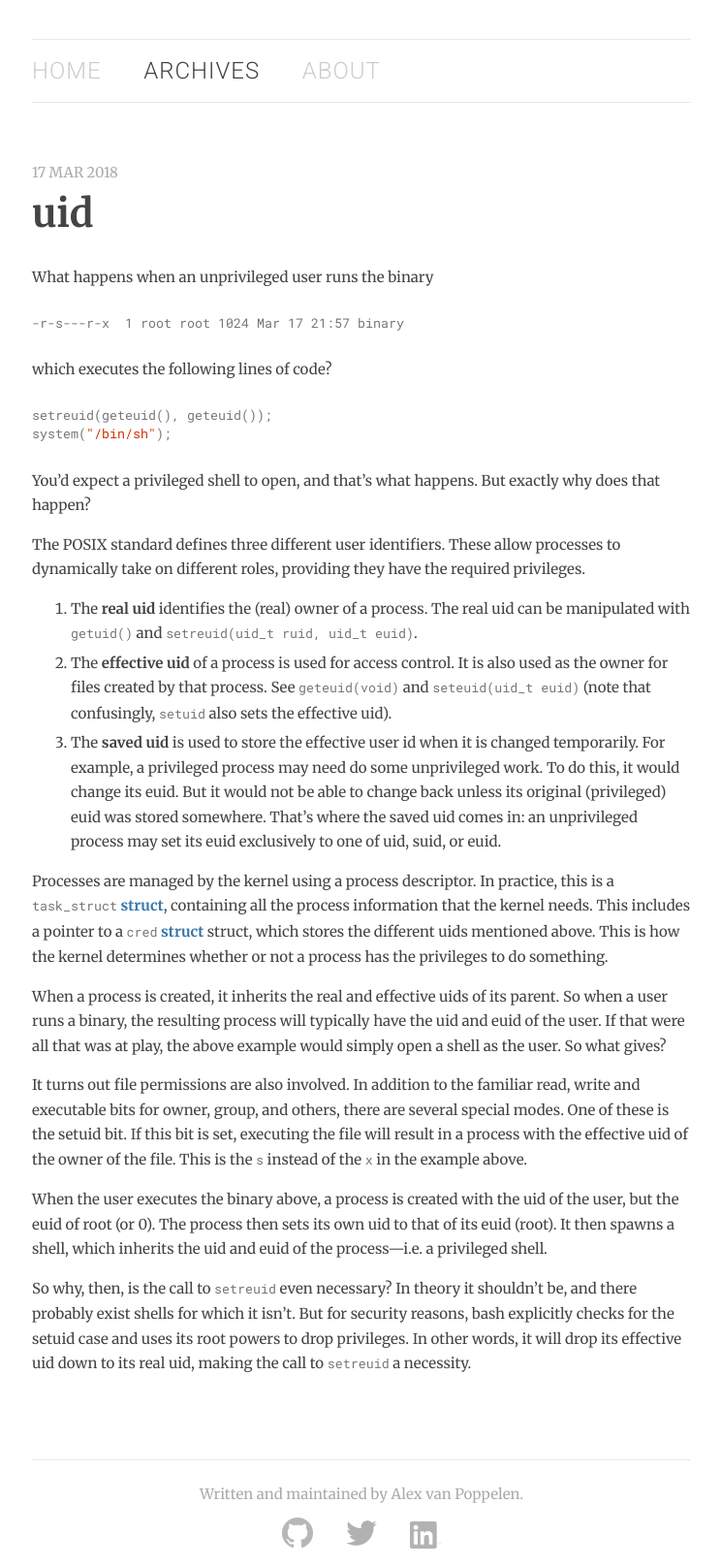
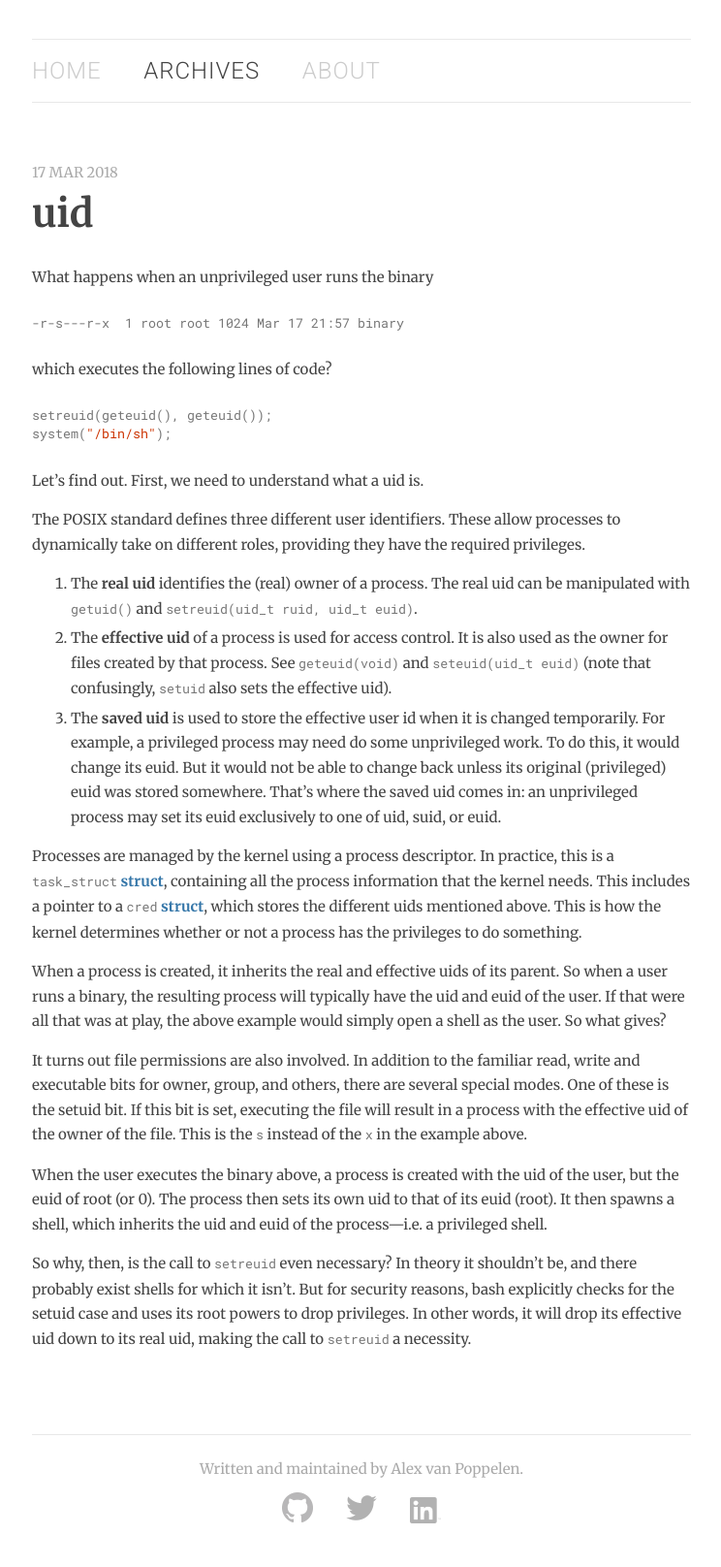
Before and after one commit to avanpo/avanpo.github.io, a Jekyll site: the page built from _posts/2018-03-17-uid.md, in a window 1280 px wide. Shown: the whole page at 97% size, without its empty margins (267-1011 px from the left). Built offline with Jekyll 4.4.1, drawn with Linux system fonts in a browser that asks for light colours; after the commit the page ends 1590 px from its top, so only the background shows below that.

Commit message:
Change uid post wording.

````diff
--- a/_posts/2018-03-17-uid.md
+++ b/_posts/2018-03-17-uid.md
@@ -16,7 +16,7 @@ setreuid(geteuid(), geteuid());
 system("/bin/sh");
 ```
 
-You'd expect a privileged shell to open, and that's what happens. But exactly why does that happen?
+Let's find out. First, we need to understand what a uid is.
 
 The POSIX standard defines three different user identifiers. These allow processes to dynamically take on different roles, providing they have the required privileges.
 
@@ -24,7 +24,7 @@ The POSIX standard defines three different user identifiers. These allow process
 2. The **effective uid** of a process is used for access control. It is also used as the owner for files created by that process. See `geteuid(void)` and `seteuid(uid_t euid)` (note that confusingly, `setuid` also sets the effective uid).
 3. The **saved uid** is used to store the effective user id when it is changed temporarily. For example, a privileged process may need do some unprivileged work. To do this, it would change its euid. But it would not be able to change back unless its original (privileged) euid was stored somewhere. That's where the saved uid comes in: an unprivileged process may set its euid exclusively to one of uid, suid, or euid.
 
-Processes are managed by the kernel using a process descriptor. In practice, this is a `task_struct` [struct](https://github.com/torvalds/linux/blob/8f5fd927c3a7576d57248a2d7a0861c3f2795973/include/linux/sched.h#L524), containing all the process information that the kernel needs. This includes a pointer to a `cred` [struct](https://github.com/torvalds/linux/blob/8f5fd927c3a7576d57248a2d7a0861c3f2795973/include/linux/cred.h#L111) struct, which stores the different uids mentioned above. This is how the kernel determines whether or not a process has the privileges to do something.
+Processes are managed by the kernel using a process descriptor. In practice, this is a `task_struct` [struct](https://github.com/torvalds/linux/blob/8f5fd927c3a7576d57248a2d7a0861c3f2795973/include/linux/sched.h#L524), containing all the process information that the kernel needs. This includes a pointer to a `cred` [struct](https://github.com/torvalds/linux/blob/8f5fd927c3a7576d57248a2d7a0861c3f2795973/include/linux/cred.h#L111), which stores the different uids mentioned above. This is how the kernel determines whether or not a process has the privileges to do something.
 
 When a process is created, it inherits the real and effective uids of its parent. So when a user runs a binary, the resulting process will typically have the uid and euid of the user. If that were all that was at play, the above example would simply open a shell as the user. So what gives?
 
````
